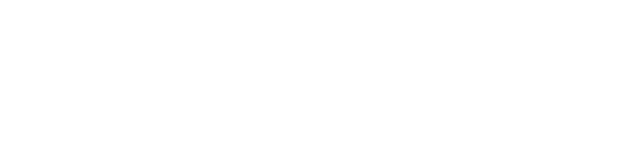
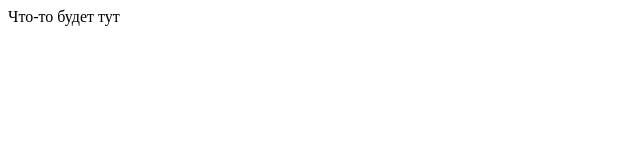
Before and after one commit to bzick/gamedesk, a plain HTML site: page index.html in a window 1280 px wide. Shown: the whole page, without its empty margins (0-640 px from the left). Drawn offline with Linux system fonts and the light colour scheme.

Commit message:
Update index.html

```diff
--- a/index.html
+++ b/index.html
@@ -6,6 +6,6 @@
 
 </head>
 <body>
-
+Что-то будет тут
 </body>
 </html>
```
